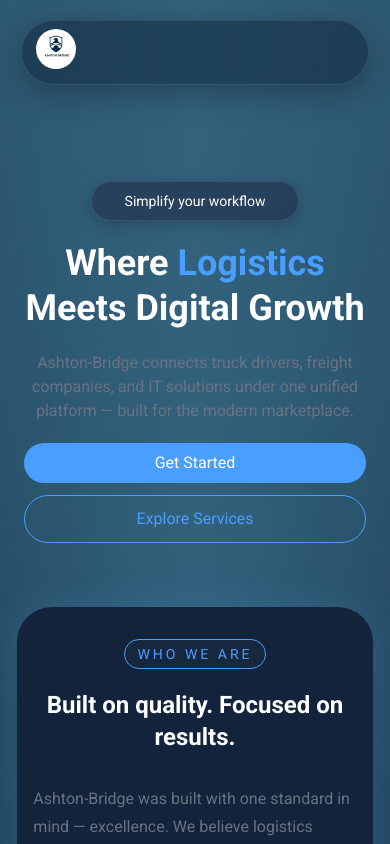
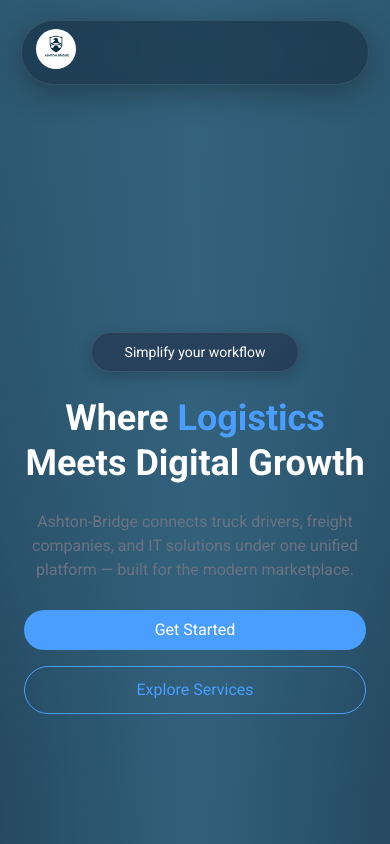
Before and after one commit to lupheron/ashton-bridge.com, a Next.js app: page / in a window 390 px wide. Shown: the top 844 px of the page. Built offline with nearby package versions, Linux system fonts and the light colour scheme; some icons are missing.

Commit message:
mobile version home page fixed

```diff
--- a/src/components/HomePage/Home.tsx
+++ b/src/components/HomePage/Home.tsx
@@ -8,12 +8,12 @@
     const { openQuote } = useQuoteModal()
 
     return (
-        <div id="home" className='px-4 sm:px-8 md:px-16 lg:px-24 xl:px-32 flex flex-col items-center justify-center gap-5 sm:gap-7 text-center scroll-mt-28'>
-            <DefaultButton text="Simplify your workflow" customClasses='w-52 sm:w-60 h-10 sm:h-12 text-sm sm:text-base rounded-[35px] liquid-button' />
+        <div id="home" className='px-4 sm:px-8 md:px-16 lg:px-24 xl:px-32 flex flex-col items-center justify-center min-h-[calc(100svh-11rem)] sm:min-h-0 pt-8 pb-6 sm:py-0 gap-6 sm:gap-7 text-center scroll-mt-28'>
+            <DefaultButton text="Simplify your workflow" customClasses='mt-2 sm:mt-0 w-52 sm:w-60 h-10 sm:h-12 text-sm sm:text-base rounded-[35px] liquid-button' />
             <h1 className='text-4xl sm:text-5xl md:text-6xl lg:text-[76px] xl:text-[80px] font-bold text-white leading-tight'>Where <span className='text-text'>Logistics</span> Meets <br className='hidden sm:block' /> Digital Growth</h1>
 
             <p className='w-full max-w-xl md:max-w-2xl lg:max-w-3xl text-base sm:text-lg md:text-[20px] text-gray-500'>Ashton-Bridge connects truck drivers, freight companies, and IT solutions under one unified platform — built for the modern marketplace.</p>
-            <div className='flex flex-col sm:flex-row items-center justify-center gap-3 sm:gap-5 w-full sm:w-auto'>
+            <div className='flex flex-col sm:flex-row items-center justify-center gap-4 sm:gap-5 w-full sm:w-auto pt-1 sm:pt-0'>
                 <DefaultButton text="Get Started" customClasses='w-full sm:w-40 bg-text text-white rounded-[35px]' onClick={openQuote} />
                 <Link href="/services" className='inline-flex items-center justify-center w-full sm:w-40 h-12 rounded-[35px] bg-transparent text-text border border-text text-base font-medium hover:bg-text/10 transition-all duration-300'>
                     Explore Services
```
